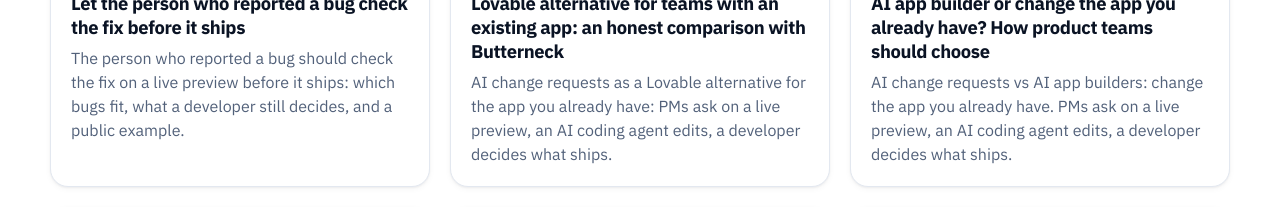
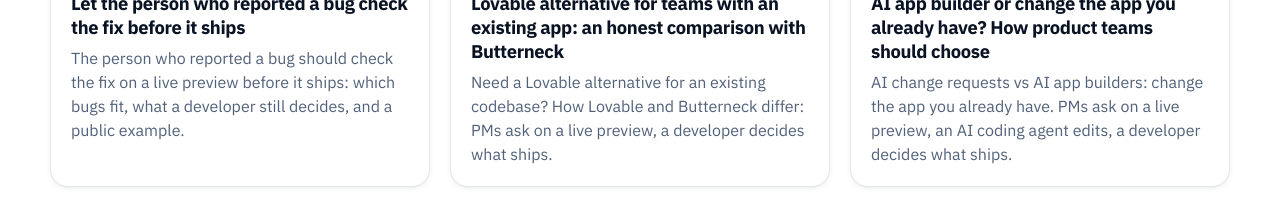
Before and after one commit to Lanatus-Systems/maintainer-pro-marketing, a Next.js app: page /blog in a window 1280 px wide. Shown: the part 689-896 px from the top of the page. Built offline with nearby package versions, Linux system fonts and the light colour scheme; no server answers.

Commit message:
K-278: query-first meta description on lovable-alternative

```diff
--- a/src/content/posts/lovable-alternative.ts
+++ b/src/content/posts/lovable-alternative.ts
@@ -5,7 +5,7 @@ export const post: BlogPost = {
   title: "Lovable alternative for teams with an existing app: an honest comparison with Butterneck",
   seoTitle: "Lovable alternative for an existing codebase: an honest comparison",
   description:
-    "AI change requests as a Lovable alternative for the app you already have: PMs ask on a live preview, an AI coding agent edits, a developer decides what ships.",
+    "Need a Lovable alternative for an existing codebase? How Lovable and Butterneck differ: PMs ask on a live preview, a developer decides what ships.",
   date: "2026-11-05",
   updated: "2026-11-17",
   author: "The Butterneck team",
```
